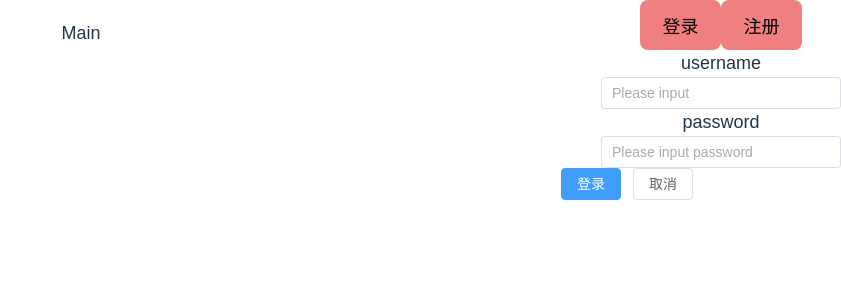
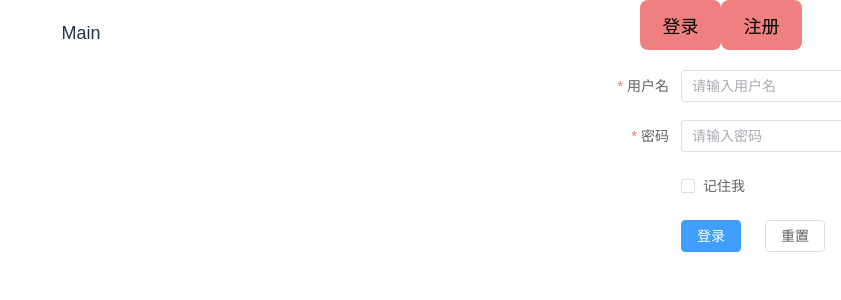
Before and after one commit to ZhYoo1226/Vite-Vue-GitAvalable-for-SSHkey, a Vue app: page /loginview/logform in a window 1280 px wide. Both pictures are taken after a click on the button "探索！". Shown: the top 300 px of the page, without its empty margins (439-1280 px from the left). Built offline with nearby package versions, Linux system fonts and the light colour scheme; no server answers.

Commit message:
学习了一会element-plus的表单引入方法，自定义规则

```diff
--- a/src/components/business/logform.vue
+++ b/src/components/business/logform.vue
@@ -1,36 +1,117 @@
 <template>
-    <el-form :model="form" label-width="auto" style="max-width: 600px">
-        username
-        <el-input v-model="input" style="width: 240px" placeholder="Please input" />
-        <br />
-        password
-        <el-input v-model="input" style="width: 240px" type="password" placeholder="Please input password"
-            show-password />
+    <div class="login-form">
+        <el-form :model="form" label-width="100px" style="max-width: 500px" :rules="rules" ref="formRef">
+            <el-form-item label="用户名" prop="username">
+                <el-input v-model="form.username" placeholder="请输入用户名" />
+            </el-form-item>
 
-        <el-form-item>
-            <el-button type="primary" @click="onSubmit">登录</el-button>
+            <el-form-item label="密码" prop="password">
+                <el-input v-model="form.password" type="password" show-password placeholder="请输入密码" />
+            </el-form-item>
 
-            <el-button>取消</el-button>
+            <el-form-item>
+                <el-checkbox v-model="form.rememberMe">记住我</el-checkbox>
+            </el-form-item>
 
-        </el-form-item>
-    </el-form>
 
+            <el-form-item>
+                <div class="button-group">
+                    <el-button type="primary" @click="onSubmit" :loading="loading" style="flex: 1; margin-right: 10px">
+                        登录
+                    </el-button>
+                    <el-button @click="resetForm" style="flex: 1">
+                        重置
+                    </el-button>
+                </div>
+            </el-form-item>
+        </el-form>
+    </div>
 </template>
 
 <script lang="ts" setup>
-import { reactive } from 'vue'
-import { ref } from 'vue'
-import Loginview from './loginview.vue'
+import { reactive, ref } from 'vue'
+import { ElMessage } from 'element-plus'
+import type { FormInstance, FormRules } from 'element-plus'
 
-// do not use same name with ref
+// 表单引用
+const formRef = ref<FormInstance>()
+const loading = ref(false)
+
+// 表单数据
 const form = reactive({
-    name: '',
+    username: '',
     password: '',
+    rememberMe: false
 })
 
-const input = ref('')
+// 表单验证规则
+const rules = reactive<FormRules>({
+    username: [
+        { required: true, message: '请输入用户名', trigger: 'blur' },
+        { min: 3, max: 20, message: '用户名长度应在3-20个字符之间', trigger: 'blur' }
+    ],
+    password: [
+        { required: true, message: '请输入密码', trigger: 'blur' },
+        { min: 6, message: '密码至少6位', trigger: 'blur' },
+        { max: 20, message: '密码不超过20位', trigger: 'blur' }
+    ]
+})
 
-const onSubmit = () => {
-    console.log('submit!')
+// 提交表单
+const onSubmit = async () => {
+    if (!formRef.value) return
+
+    try {
+        loading.value = true
+        const valid = await formRef.value.validate()
+
+        if (valid) {
+            console.log('登录表单数据:', form)
+            ElMessage.success('登录成功!')
+
+            // 这里可以添加实际的登录逻辑，如调用 API
+            // await loginAPI(form.username, form.password)
+
+            // 如果需要记住用户，可以保存到 localStorage
+            if (form.rememberMe) {
+                localStorage.setItem('rememberedUser', form.username)
+            } else {
+                localStorage.removeItem('rememberedUser')
+            }
+        }
+    } catch (error) {
+        console.log('验证失败:', error)
+        ElMessage.error('请检查用户名和密码')
+    } finally {
+        loading.value = false
+    }
 }
+
+// 重置表单
+const resetForm = () => {
+    if (!formRef.value) return
+    formRef.value.resetFields()
+}
+
+// 页面加载时恢复记住的用户名
+import { onMounted } from 'vue'
+onMounted(() => {
+    const rememberedUser = localStorage.getItem('rememberedUser')
+    if (rememberedUser) {
+        form.username = rememberedUser
+        form.rememberMe = true
+    }
+})
 </script>
+
+<style scoped>
+.login-form {
+    padding: 20px;
+}
+
+.button-group {
+    display: flex;
+    width: 60%;
+    gap: 2px;
+}
+</style>
--- a/src/components/business/regform.vue
+++ b/src/components/business/regform.vue
@@ -1,124 +1,155 @@
 <template>
-    <el-form :model="form" label-width="auto" style="max-width: 600px">
-        username
-        <el-input v-model="input" style="width: 240px" placeholder="Please input" />
-        <br />
+  <div class="registration-form">
     <el-form
-    ref="ruleFormRef"
-    style="max-width: 600px"
-    :model="ruleForm"
-    status-icon
+      :model="form"
+      label-width="100px"
+      style="max-width: 500px"
       :rules="rules"
-    label-width="auto"
-    class="demo-ruleForm"
+      ref="formRef"
     >
-
-    <el-form-item label="Password" prop="pass">
-      <el-input v-model="ruleForm.pass" type="password" autocomplete="off" />
-    </el-form-item>
-    <el-form-item label="Confirm" prop="checkPass">
+      <el-form-item label="用户名" prop="username">
         <el-input
-        v-model="ruleForm.checkPass"
-        type="password"
-        autocomplete="off"
+          v-model="form.username"
+          placeholder="请输入用户名"
         />
       </el-form-item>
-  <div class="mb-2 ml-4">
-    <el-radio-group v-model="radio1">
-      <el-radio value="1" size="large">管理员</el-radio>
-      <el-radio value="2" size="large">用户</el-radio>
+
+      <el-form-item label="密码" prop="password">
+        <el-input
+          v-model="form.password"
+          type="password"
+          show-password
+          placeholder="请输入密码"
+        />
+        <div v-if="form.password" class="password-hint">
+          当前长度: {{ form.password.length }} 位 (至少6位)
+        </div>
+      </el-form-item>
+
+      <el-form-item label="确认密码" prop="confirmPassword">
+        <el-input
+          v-model="form.confirmPassword"
+          type="password"
+          show-password
+          placeholder="请再次输入密码"
+        />
+      </el-form-item>
+
+      <el-form-item label="居住地" prop="region">
+        <el-select v-model="form.region" placeholder="请选择居住地" style="width: 100%">
+          <el-option label="上海" value="shanghai" />
+          <el-option label="北京" value="beijing" />
+          <el-option label="武汉" value="wuhan" />
+          <el-option label="青岛" value="qingdao" />
+          <el-option label="南京" value="nanjing" />
+          <el-option label="厦门" value="xiamen" />
+          <el-option label="黑龙江" value="heilongjiang" />
+          <el-option label="乌鲁木齐" value="wulumuqi" />
+          <el-option label="广州" value="guangzhou" />
+          <el-option label="重庆" value="chongqing" />
+          <el-option label="成都" value="chengdu" />
+          <el-option label="浙江" value="zhejiang" />
+        </el-select>
+      </el-form-item>
+
+      <el-form-item label="身份配置" prop="userType">
+        <el-radio-group v-model="form.userType">
+          <el-radio label="user">用户</el-radio>
+          <el-radio label="admin">管理员</el-radio>
         </el-radio-group>
-  </div>
-</el-form>
+      </el-form-item>
+
       <el-form-item>
         <el-button type="primary" @click="onSubmit">注册</el-button>
-            <el-button>取消</el-button>
+        <el-button @click="resetForm" style="margin-left: 10px">重置</el-button>
       </el-form-item>
     </el-form>
+  </div>
 </template>
 
 <script lang="ts" setup>
-import { reactive } from 'vue'
-import { ref } from 'vue'
+import { reactive, ref } from 'vue'
+import { ElMessage } from 'element-plus'
 import type { FormInstance, FormRules } from 'element-plus'
 
-const radio1 = ref('1')
+// 表单引用
+const formRef = ref<FormInstance>()
 
-// do not use same name with ref
-const ruleFormRef = ref<FormInstance>()
+// 表单数据
+const form = reactive({
+  username: '',
+  password: '',
+  confirmPassword: '',
+  region: '',
+  userType: ''
+})
 
-const checkAge = (rule: any, value: any, callback: any) => {
+// 自定义验证规则
+const validateConfirmPassword = (rule: any, value: any, callback: any) => {
   if (!value) {
-    return callback(new Error('Please input the age'))
-  }
-  setTimeout(() => {
-    if (!Number.isInteger(value)) {
-      callback(new Error('Please input digits'))
-    } else {
-      if (value < 18) {
-        callback(new Error('Age must be greater than 18'))
-      } else {
-        callback()
-      }
-    }
-  }, 1000)
-}
-
-const validatePass = (rule: any, value: any, callback: any) => {
-  if (value === '') {
-    callback(new Error('Please input the password'))
-  } else {
-    if (ruleForm.checkPass !== '') {
-      if (!ruleFormRef.value) return
-      ruleFormRef.value.validateField('checkPass')
-    }
-    callback()
-  }
-}
-const validatePass2 = (rule: any, value: any, callback: any) => {
-  if (value === '') {
-    callback(new Error('Please input the password again'))
-  } else if (value !== ruleForm.pass) {
-    callback(new Error("Two inputs don't match!"))
+    callback(new Error('请确认密码'))
+  } else if (value !== form.password) {
+    callback(new Error('两次输入的密码不一致'))
   } else {
     callback()
   }
 }
 
-const ruleForm = reactive({
-  pass: '',
-  checkPass: '',
+// 表单验证规则
+const rules = reactive<FormRules>({
+  username: [
+    { required: true, message: '请输入用户名', trigger: 'blur' },
+    { min: 3, max: 20, message: '用户名长度应在3-20个字符之间', trigger: 'blur' }
+  ],
+  password: [
+    { required: true, message: '请输入密码', trigger: 'blur' },
+    { min: 6, message: '密码至少6位', trigger: 'blur' },
+    { max: 20, message: '密码不超过20位', trigger: 'blur' }
+  ],
+  confirmPassword: [
+    { required: true, message: '请再次输入密码', trigger: 'blur' },
+    { validator: validateConfirmPassword, trigger: 'blur' }
+  ],
+  region: [
+    { required: true, message: '请选择居住地', trigger: 'change' }
+  ],
+  userType: [
+    { required: true, message: '请选择身份配置', trigger: 'change' }
+  ]
 })
 
-const rules = reactive<FormRules<typeof ruleForm>>({
-  pass: [{ validator: validatePass, trigger: 'blur' }],
-  checkPass: [{ validator: validatePass2, trigger: 'blur' }],
-})
+// 提交表单
+const onSubmit = async () => {
+  if (!formRef.value) return
 
-const submitForm = (formEl: FormInstance | undefined) => {
-  if (!formEl) return
-  formEl.validate((valid) => {
+  try {
+    const valid = await formRef.value.validate()
     if (valid) {
-      console.log('submit!')
-    } else {
-      console.log('error submit!')
+      console.log('表单提交数据:', form)
+      ElMessage.success('注册成功!')
+      // 这里可以添加实际的注册逻辑，如调用 API
     }
-  })
+  } catch (error) {
+    console.log('验证失败:', error)
+    ElMessage.error('请检查表单填写内容')
+  }
 }
 
-const resetForm = (formEl: FormInstance | undefined) => {
-  if (!formEl) return
-  formEl.resetFields()
+// 重置表单
+const resetForm = () => {
+  if (!formRef.value) return
+  formRef.value.resetFields()
+}
+</script>
+
+<style scoped>
+.registration-form {
+  padding: 20px;
 }
 
-const form = reactive({
-    name: '',
-    password: '',
-})
-
-const input = ref('')
-
-const onSubmit = () => {
-    console.log('submit!')
+.password-hint {
+  font-size: 12px;
+  color: pink;
+  margin-top: 5px;
 }
-</script>
+</style>
--- a/src/main.js
+++ b/src/main.js
@@ -1,9 +1,10 @@
 import { createApp } from 'vue'
 import './styles/style.css'
 import App from './App.vue'
-import router from './routes/index'
+import router from './router/index'
+import ElementPlus from 'element-plus'
 
-createApp(App).use(router).mount('#app')
+createApp(App).use(router,ElementPlus).mount('#app')
 
 if(import.meta.env.VITE_BASE_URL){
     console.log('你找到了你想要的环境变量')
```
Also changed, not shown: src/components/business/checkPW.vue (deleted, +0 -101 lines), src/router/index.js (renamed from src/routes/index.js). Lines whose indentation alone changed are shown as unchanged.
